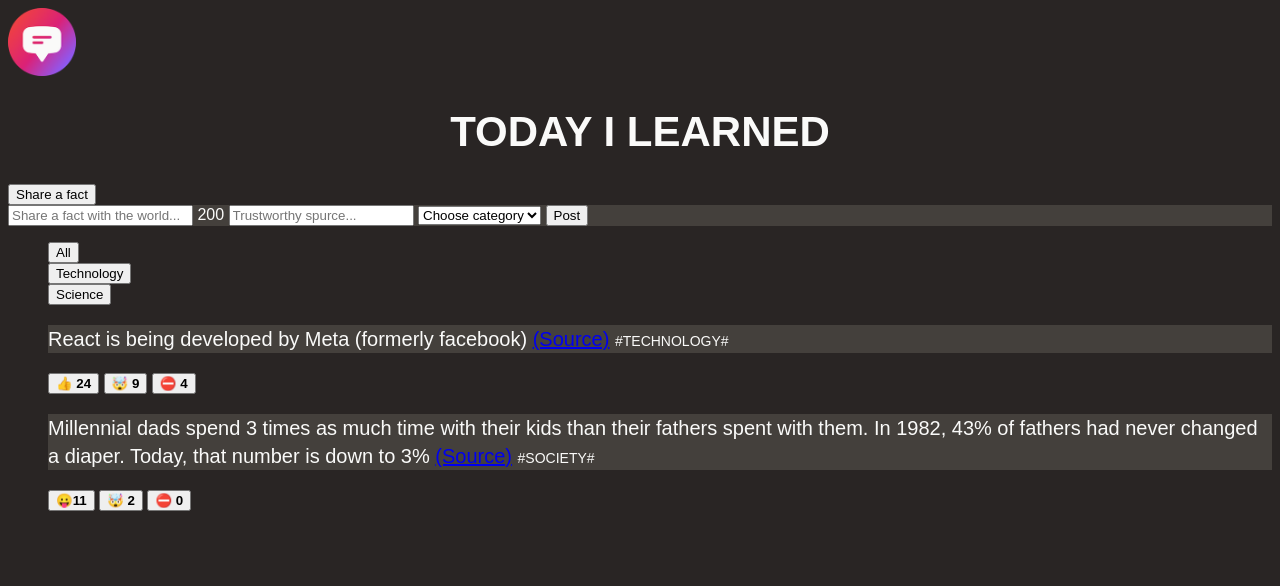
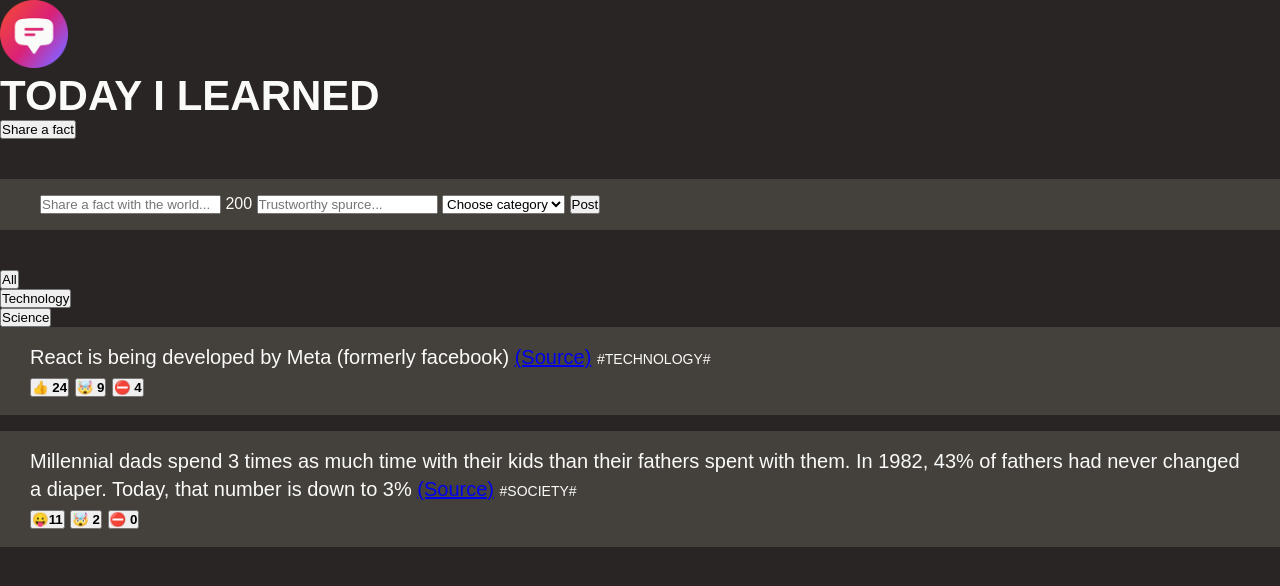
Before and after one commit to script-jsh/today-i-learned, a plain HTML site: page index.html in a window 1280 px wide. Drawn offline with Linux system fonts and the light colour scheme; a web font is replaced by a local one.

Commit message:
The CSS box model

```diff
--- a/index.html
+++ b/index.html
@@ -16,7 +16,7 @@
     <title>Today I Learned</title>
   </head>
   <body>
-    <header>
+    <header class="header">
       <img src="logo.png" height="68" width="68" alt="Today I Learned Logo" />
       <h1>Today I Learned</h1>
       <button>Share a fact</button>
@@ -52,8 +52,8 @@
 
       <section>
         <ul>
-          <li>
-            <p class="fact">
+          <li class="fact">
+            <p>
               React is being developed by Meta (formerly facebook)
               <a href="https://opensource.fb.com/" target="_blank">(Source)</a>
               <span class="tag">#technology#</span>
@@ -64,8 +64,8 @@
               <button>⛔️ <strong>4</strong></button>
             </div>
           </li>
-          <li>
-            <p class="fact">
+          <li class="fact">
+            <p>
               Millennial dads spend 3 times as much time with their kids than
               their fathers spent with them. In 1982, 43% of fathers had never
               changed a diaper. Today, that number is down to 3%
--- a/style.css
+++ b/style.css
@@ -1,17 +1,29 @@
+* {
+  margin: 0;
+  padding: 0;
+  box-sizing: border-box;
+}
+
 body {
   background-color: #292524;
   font-family: "sono", sans-serif;
   color: #fafaf9;
 }
 
+.header {
+  margin: 0 0 40px 0;
+}
+
 .fact-form {
   background-color: #44403c;
+  margin-bottom: 40px;
+  padding: 16px 40px;
 }
 
 h1 {
   font-size: 42px;
   text-transform: uppercase;
-  text-align: center;
+  /* text-align: center; */
   font-family: "Coiny", sans-serif;
 }
 
@@ -19,6 +31,8 @@ h1 {
   font-size: 20px;
   line-height: 1.4;
   background-color: #44403c;
+  margin-bottom: 16px;
+  padding: 16px 30px;
 }
 
 .tag {
```
